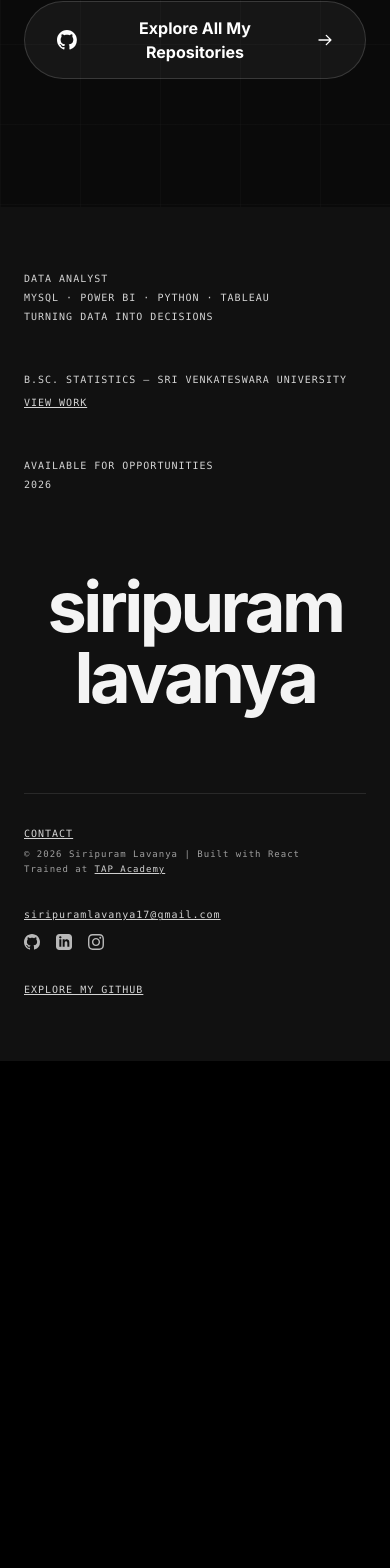
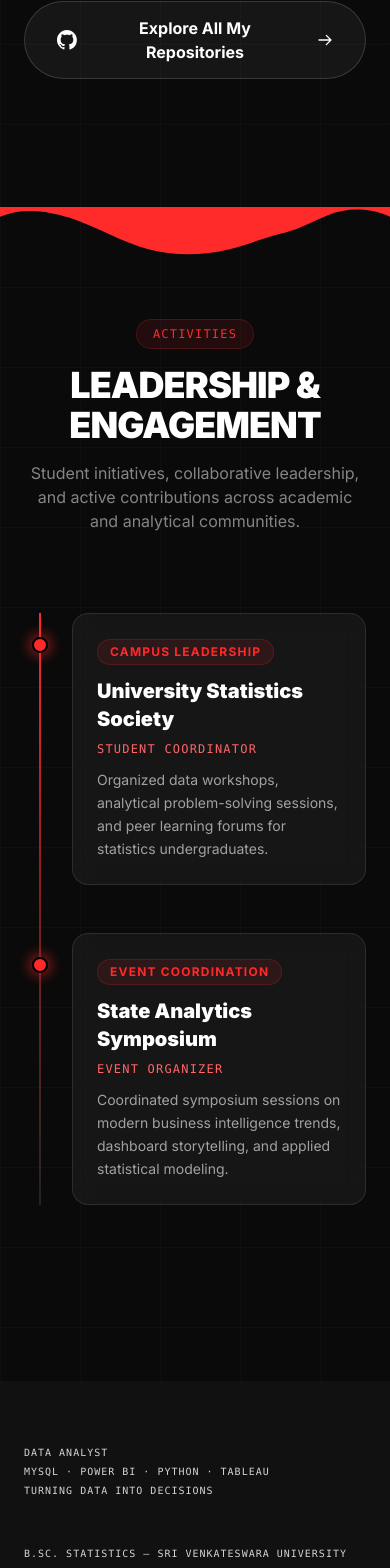
Before and after one commit to siripuramlavanya/siripuram-lavanya-portfolio, a React (Vite) app: page / in a window 390 px wide. Shown: the part 5546-7114 px from the top of the page. Before the commit the page ends 6607 px from the top, so only its background shows below. Built offline with nearby package versions, Linux system fonts and the light colour scheme; no server answers.

Commit message:
Create Leadership component with alternating timeline and render in App.jsx

```diff
--- a/src/App.jsx
+++ b/src/App.jsx
@@ -3,6 +3,7 @@ import Hero from './components/Hero'
 import About from './components/About'
 import TechnicalSkills from './components/TechnicalSkills'
 import Projects from './components/Projects'
+import Leadership from './components/Leadership'
 import Footer from './components/Footer'
 
 function App() {
@@ -13,6 +14,7 @@ function App() {
       <About />
       <TechnicalSkills />
       <Projects />
+      <Leadership />
       <Footer />
     </>
   )
--- /dev/null
+++ b/src/components/Leadership.jsx
@@ -0,0 +1,121 @@
+import { leadershipList } from '../data/portfolioData'
+
+function LeadershipItem({ item, index }) {
+  const isEven = index % 2 === 0
+
+  return (
+    <div className="relative flex flex-col md:flex-row items-center justify-between mb-12 md:mb-16 w-full">
+      {/* Red Glowing Dot on Timeline Line */}
+      <div className="absolute left-4 md:left-1/2 -translate-x-1/2 top-6 w-4 h-4 rounded-full bg-[#ff2a2a] shadow-[0_0_15px_#ff2a2a] border-2 border-black z-20" />
+
+      {/* Even Index: Left Card, Right Spacer */}
+      {isEven ? (
+        <>
+          <div
+            data-aos="fade-right"
+            className="w-full md:w-[45%] pl-12 md:pl-0 md:text-right"
+          >
+            <div className="bg-white/5 backdrop-blur-md border border-white/10 rounded-2xl p-6 hover:border-red-500/30 hover:shadow-[0_0_25px_rgba(255,42,42,0.15)] transition-all duration-300">
+              {item.badge && (
+                <span className="px-3 py-1 rounded-full bg-red-500/10 border border-red-500/20 text-[#ff2a2a] text-xs font-bold uppercase tracking-widest inline-block mb-3">
+                  {item.badge}
+                </span>
+              )}
+              <h3 className="text-xl md:text-2xl font-black text-white hover:text-[#ff2a2a] transition-colors mb-2">
+                {item.title}
+              </h3>
+              <p className="font-mono text-xs uppercase tracking-widest text-red-400 mb-3">
+                {item.role}
+              </p>
+              <p className="text-white/60 text-sm leading-relaxed">
+                {item.description}
+              </p>
+            </div>
+          </div>
+          <div className="hidden md:block md:w-[45%]" />
+        </>
+      ) : (
+        /* Odd Index: Left Spacer, Right Card */
+        <>
+          <div className="hidden md:block md:w-[45%]" />
+          <div
+            data-aos="fade-left"
+            className="w-full md:w-[45%] pl-12 md:pl-0 md:text-left"
+          >
+            <div className="bg-white/5 backdrop-blur-md border border-white/10 rounded-2xl p-6 hover:border-red-500/30 hover:shadow-[0_0_25px_rgba(255,42,42,0.15)] transition-all duration-300">
+              {item.badge && (
+                <span className="px-3 py-1 rounded-full bg-red-500/10 border border-red-500/20 text-[#ff2a2a] text-xs font-bold uppercase tracking-widest inline-block mb-3">
+                  {item.badge}
+                </span>
+              )}
+              <h3 className="text-xl md:text-2xl font-black text-white hover:text-[#ff2a2a] transition-colors mb-2">
+                {item.title}
+              </h3>
+              <p className="font-mono text-xs uppercase tracking-widest text-red-400 mb-3">
+                {item.role}
+              </p>
+              <p className="text-white/60 text-sm leading-relaxed">
+                {item.description}
+              </p>
+            </div>
+          </div>
+        </>
+      )}
+    </div>
+  )
+}
+
+function Leadership() {
+  if (!leadershipList || leadershipList.length === 0) return null
+
+  return (
+    <section
+      id="activities"
+      className="bg-[#0a0a0a] bg-[linear-gradient(to_right,#8080800a_1px,transparent_1px),linear-gradient(to_bottom,#8080800a_1px,transparent_1px)] bg-[size:80px_80px] pt-28 pb-32 px-6 md:px-12 relative overflow-hidden"
+    >
+      {/* Torn-Paper Divider at Top (rotate-180, fill-[#ff2a2a]) */}
+      <div className="absolute top-0 left-0 w-full overflow-hidden leading-none z-10 pointer-events-none rotate-180">
+        <svg
+          className="relative block w-full h-12 md:h-16"
+          viewBox="0 0 1200 120"
+          preserveAspectRatio="none"
+        >
+          <path
+            className="fill-[#ff2a2a]"
+            d="M321.39,56.44c58-10.79,114.16-30.13,172-41.86,82.39-16.72,168.19-17.73,250.45-.39C823.78,31,906.67,72,985.66,92.83c70.05,18.48,146.53,26.09,214.34,3V120H0V95.8C59.71,118.08,130.83,119.62,189.5,99.8,242.79,81.82,282.88,63.6,321.39,56.44Z"
+          />
+        </svg>
+      </div>
+
+      <div className="max-w-6xl mx-auto relative z-10">
+        {/* Header */}
+        <div className="text-center mb-20" data-aos="fade-up">
+          <span className="px-4 py-1.5 rounded-full bg-red-500/10 border border-red-500/20 text-[#ff2a2a] text-xs font-mono uppercase tracking-widest inline-block mb-4">
+            Activities
+          </span>
+          <h2 className="text-4xl md:text-5xl font-black text-white uppercase tracking-tight mb-4">
+            Leadership & Engagement
+          </h2>
+          <p className="text-white/50 text-base md:text-lg max-w-2xl mx-auto">
+            Student initiatives, collaborative leadership, and active contributions across academic and analytical communities.
+          </p>
+        </div>
+
+        {/* Vertical Timeline */}
+        <div className="relative">
+          {/* Vertical Gradient Line */}
+          <div className="absolute top-0 bottom-0 left-4 md:left-1/2 -translate-x-1/2 w-[2px] bg-gradient-to-b from-[#ff2a2a] via-red-500/50 to-white/10" />
+
+          {/* Timeline Items */}
+          <div className="relative z-10">
+            {leadershipList.map((item, index) => (
+              <LeadershipItem key={item.title} item={item} index={index} />
+            ))}
+          </div>
+        </div>
+      </div>
+    </section>
+  )
+}
+
+export default Leadership
--- a/src/data/portfolioData.js
+++ b/src/data/portfolioData.js
@@ -123,7 +123,20 @@ export const technicalSkills = {
   ],
 };
 
-export const leadershipList = [];
+export const leadershipList = [
+  {
+    title: "University Statistics Society",
+    role: "Student Coordinator",
+    badge: "Campus Leadership",
+    description: "Organized data workshops, analytical problem-solving sessions, and peer learning forums for statistics undergraduates.",
+  },
+  {
+    title: "State Analytics Symposium",
+    role: "Event Organizer",
+    badge: "Event Coordination",
+    description: "Coordinated symposium sessions on modern business intelligence trends, dashboard storytelling, and applied statistical modeling.",
+  },
+];
 
 export const internshipsList = [
   {
```
